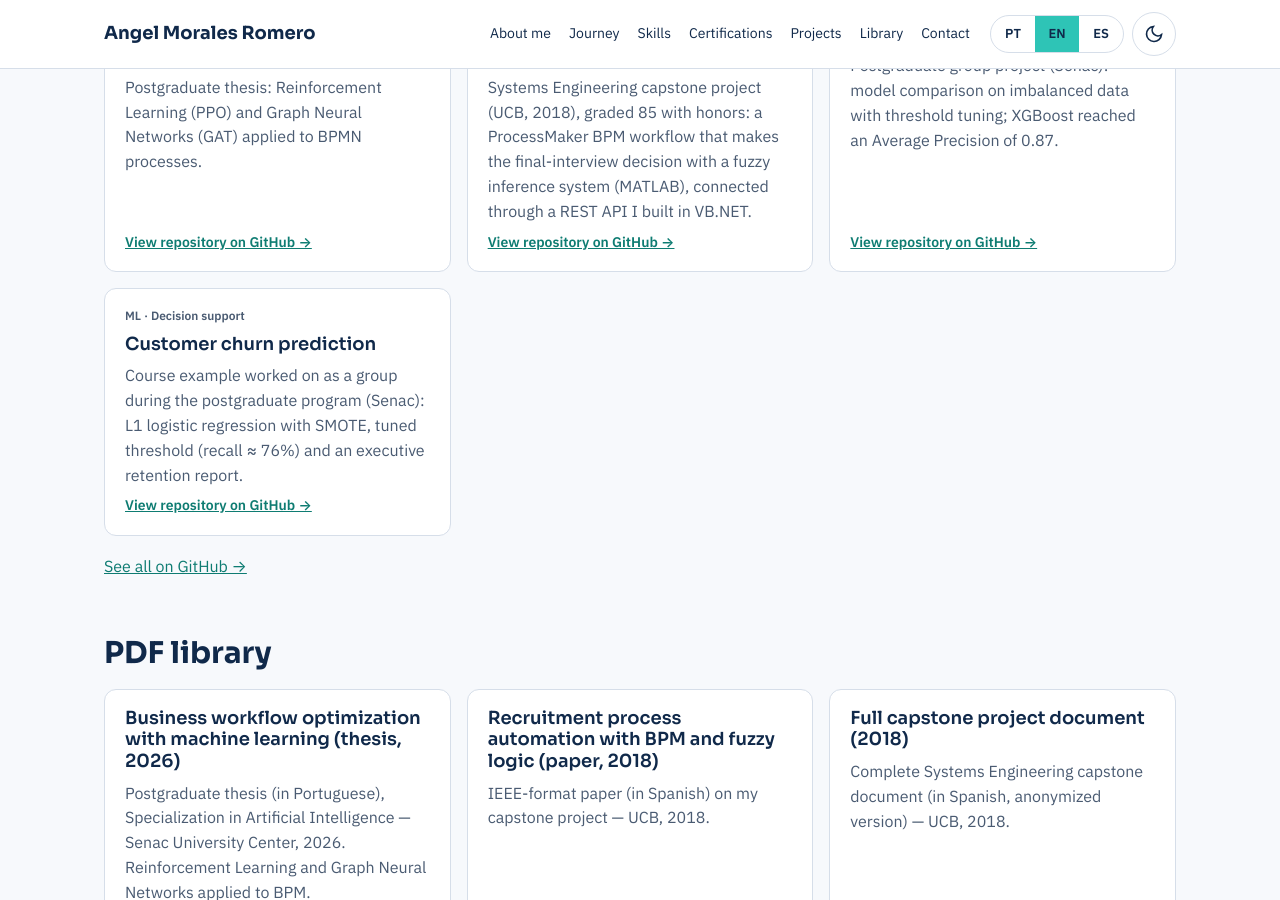
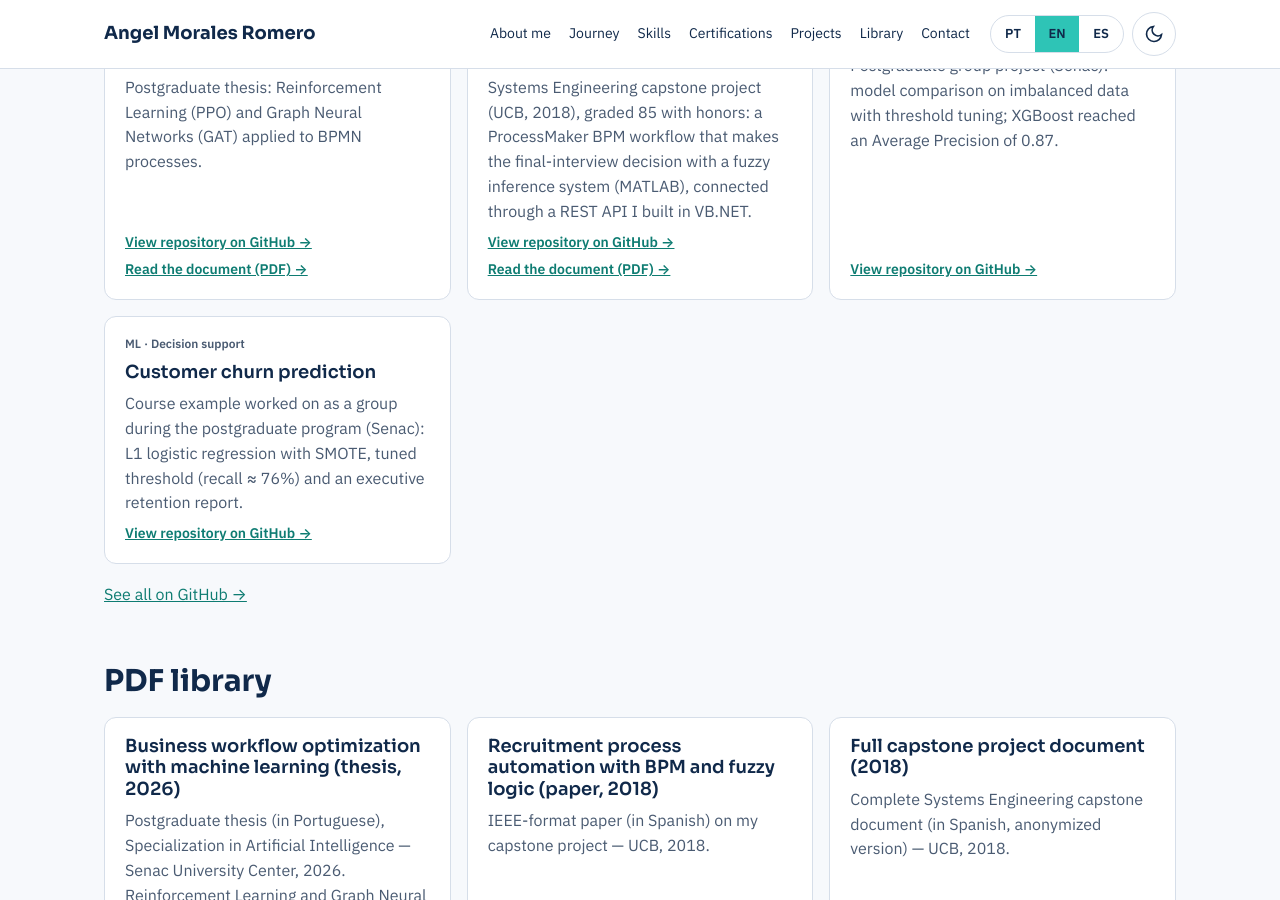
Before and after one commit to aguilhermemr/aguilhermemr.github.io, a Jekyll site: the page built from en/index.html, in a window 1280 px wide and 900 px high, scrolled down 2512 px. Built offline with Jekyll 4.4.1, drawn with Linux system fonts in a browser that asks for light colours.

Commit message:
Portfólio: link para o PDF nos cartões de projeto

```diff
--- a/_layouts/home.html
+++ b/_layouts/home.html
@@ -158,7 +158,12 @@ if(!s){s=window.matchMedia&&matchMedia('(prefers-color-scheme: dark)').matches?'
       <p class="tag">{{ p.tag }}</p>
       <h3 class="lg">{{ p.title }}</h3>
       <p class="muted">{{ p.desc }}</p>
-      <a class="link" href="{{ p.repo }}" rel="noopener" target="_blank">{{ t.repo }}</a>
+      <span class="links">
+        <a class="link" href="{{ p.repo }}" rel="noopener" target="_blank">{{ t.repo }}</a>
+        {%- if p.pdf %}
+        <a class="link" href="{{ site.baseurl }}/assets/biblioteca/{{ p.pdf }}" rel="noopener" target="_blank">{{ t.read_pdf | default: "PDF →" }}</a>
+        {%- endif %}
+      </span>
     </article>
     {%- endfor %}
   </div>
```
